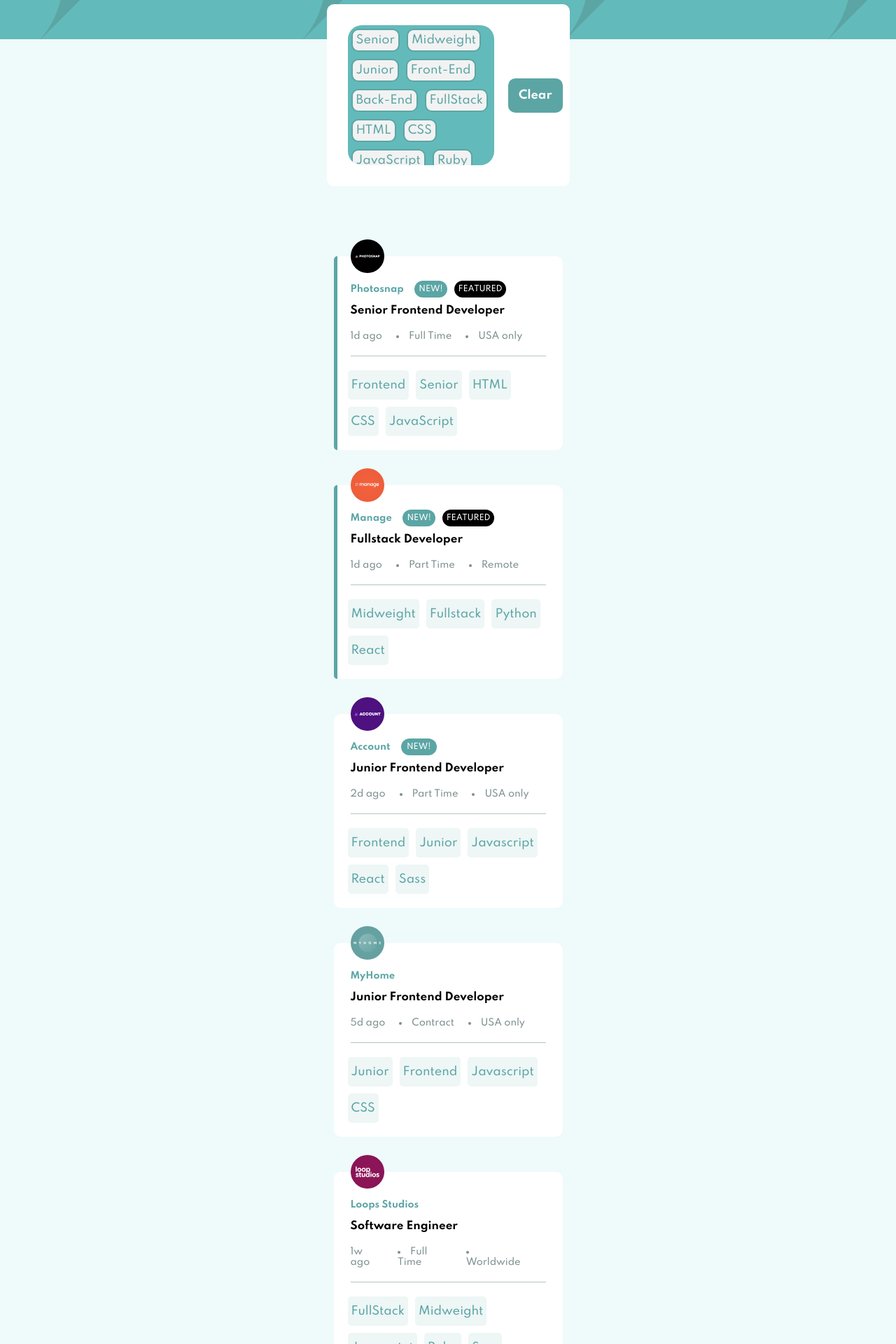
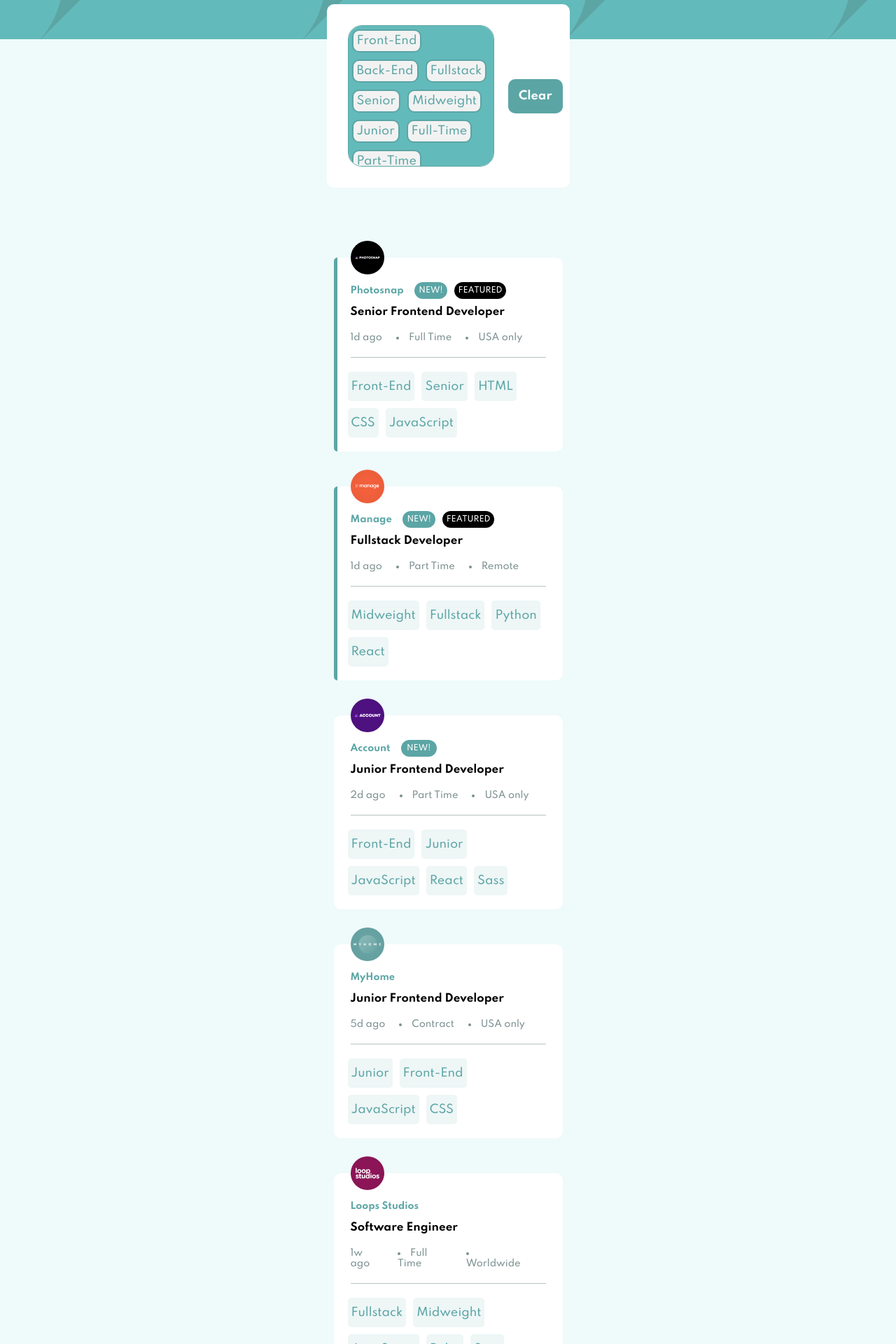
Before and after one commit to Yintii/job-listings, a React (Create React App) app: page / in a window 1280 px wide. Shown: the part 100-2020 px from the top of the page at 70% size. Built offline with nearby package versions, Linux system fonts and the light colour scheme.

Commit message:
The app now handles the clicking and filtering, but does not actually perform the filtering. The props is passed onto the Listings component and we will take the process from there later

```diff
--- a/src/App.js
+++ b/src/App.js
@@ -9,7 +9,6 @@ function App() {
     <div>
       <Header />
       <Filter />
-      <Listings />
     </div>
   );
 }
--- a/src/filter.css
+++ b/src/filter.css
@@ -9,12 +9,7 @@
   position:relative;
   bottom:50px;
   border-radius: 10px;
-}
-.show{
   display:flex;
-}
-.hidden{
-  display:none;
 }
 #filters{
   display:flex;
@@ -26,11 +21,12 @@ ul{
   list-style: none;
   height:200px;
   padding:0;
-  margin:20px;;
+  margin:20px;
   overflow: scroll;
   display:flex;
   flex-flow:row wrap;
   border-radius: 20px;
+  border:1px solid #5CA5A5;
 }
 ul::-webkit-scrollbar{
   display:none;
@@ -72,6 +68,7 @@ li:hover{
   color:white;
 }
 #clear-btn{
+  display:flex;
   font-weight: 700;
   color:white;
   padding:15px;
--- a/src/filter.js
+++ b/src/filter.js
@@ -1,43 +1,59 @@
 
 import React from 'react';
 import './filter.css';
+import Listings from './listings.js';
+
 
 class Filter extends React.Component{
   constructor(props){
     super(props);
-    this.state = {filterItems: ['Senior','Midweight','Junior',
-                                'Front-End', 'Back-End', 'FullStack',
-                                'HTML', 'CSS', 'JavaScript', 'Ruby', 'Python',
-                                'Sass','React','Vue','RoR','Django']};
+    this.state = {filterItems: ["Front-End", "Back-End", "Fullstack",
+                                "Senior", "Midweight", "Junior",
+                                "Full-Time", "Part-Time", "Contract",
+                                "HTML","CSS","Sass", "JavaScript","Python",
+                                "Ruby","React", "Vue", "Django", "RoR"
+                              ],
+                  activeFilters: []
+                            };
+
     this.filter = this.filter.bind(this);
     this.clearBtn = this.clearBtn.bind(this);
   }
 
   filter(e){
+    {/*This function currently only changes the color of the filter
+      I need to make it sort the content now*/}
     let filter_item = e.target;
     if(filter_item.classList.contains('filtered')){
       filter_item.classList.remove('filtered');
     }else{
     filter_item.classList.add('filtered');
+    var addme = this.state.activeFilters.concat(filter_item.innerHTML);
+    this.setState(state =>({
+      activeFilters: addme
+    }));
+    console.log(this.state.activeFilters);
     }
   }
 
   clearBtn(){
+    //removes all the styling for the filtered selections
     const filters = document.getElementsByClassName('formOption');
-    console.log(filters.length);
     for(let i = 0; i<filters.length; i++){
       if(filters[i].classList.contains('filtered')){
         filters[i].classList.remove('filtered');
       }
     }
+    var empty = [];
+    this.setState(state=>({
+      activeFilters: empty
+    }));
     }
-
-
   render(){
-
     return(
       //Filter set to hide by default
-      <div id="filter" className="show">
+      <div>
+        <div id="filter">
             <ul>
               {this.state.filterItems.map((value, index) => {
                 let item = <li key={index} className="formOption" onClick={this.filter}>
@@ -50,6 +66,8 @@ class Filter extends React.Component{
             Clear
           </div>
         </div>
+        <Listings filtration_items={this.state.activeFilters}/>
+      </div>
     );
   }
 }
--- a/src/listings.js
+++ b/src/listings.js
@@ -15,8 +15,10 @@ import insure      from "./images/insure.svg";
 import eyeCamCo    from "./images/eyecam-co.svg";
 import theAFC      from "./images/the-air-filter-company.svg";
 
-function Listings(){
+function Listings(props){
+  console.log(props.filtration_items);
   return(
+    <main>
         <div id="Listings">
         {/*photosnap*/}
         <Job
@@ -27,7 +29,7 @@ function Listings(){
          age={"1d ago"}
          workTime={"Full Time"}
          jobLocation={"USA only"}
-     requisites={['Frontend','Senior','HTML','CSS','JavaScript']}
+         requisites={['Front-End','Senior','HTML','CSS','JavaScript']}
          />
         {/*manage*/}
         <Job
@@ -49,7 +51,7 @@ function Listings(){
         age={"2d ago"}
         workTime={"Part Time"}
         jobLocation={"USA only"}
-    requisites={['Frontend','Junior','Javascript', 'React', 'Sass']}
+        requisites={['Front-End','Junior','JavaScript', 'React', 'Sass']}
         />
         {/*MyHome*/}
         <Job
@@ -60,7 +62,7 @@ function Listings(){
         age={"5d ago"}
         workTime={"Contract"}
         jobLocation={"USA only"}
-    requisites={['Junior','Frontend','Javascript', 'CSS']}
+        requisites={['Junior','Front-End','JavaScript', 'CSS']}
         />
         {/*Loop Studios*/}
         <Job
@@ -71,7 +73,7 @@ function Listings(){
         age={"1w ago"}
         workTime={"Full Time"}
         jobLocation={"Worldwide"}
-    requisites={['FullStack','Midweight','Javascript','Ruby','Sass']}
+        requisites={['Fullstack','Midweight','JavaScript','Ruby','Sass']}
         />
         {/*FaceIt*/}
         <Job
@@ -82,7 +84,7 @@ function Listings(){
         age={"2w ago"}
         workTime={"Full Time"}
         jobLocation={"UK only"}
-    requisites={['Junior','Backend','Ruby','RoR']}
+        requisites={['Junior','Back-End','Ruby','RoR']}
         />
         {/*Shortly*/}
         <Job
@@ -93,7 +95,7 @@ function Listings(){
         age={"2w ago"}
         workTime={"Full Time"}
         jobLocation={"Worldwide"}
-    requisites={['Frontend','Junior','Javascript', 'Sass']}
+        requisites={['Front-End','Junior','JavaScript', 'Sass']}
         />
         {/*Insure*/}
         <Job
@@ -104,7 +106,7 @@ function Listings(){
         age={"2w ago"}
         workTime={"Full Time"}
         jobLocation={"USA only"}
-    requisites={['Junior','Frotend','Javascript', 'Vue', 'Sass']}
+        requisites={['Junior','Front-End','JavaScript', 'Vue', 'Sass']}
         />
         {/*Eyecam Co.*/}
         <Job
@@ -117,7 +119,7 @@ function Listings(){
         jobLocation={"Worldwide"}
         role={"Fullstack"}
         roleLevel={"Midweight"}
-    requisites={['Midweight','Fullstack','Javascript', 'Python', 'Django']}
+        requisites={['Midweight','Fullstack','JavaScript', 'Python', 'Django']}
         />
         {/*The Air Filter Conpany*/}
         <Job
@@ -128,10 +130,12 @@ function Listings(){
         age={"1mo ago"}
         workTime={"Part Time"}
         jobLocation={"Worldwide"}
-    requisites={['Frontend','Junior','Javascript', 'React', 'Sass']}
+        requisites={['Frontend','Junior','JavaScript', 'React', 'Sass']}
         />
         </div>
+      </main>
     );
+
 }
 
 export default Listings;
--- a/src/requirements.js
+++ b/src/requirements.js
@@ -9,7 +9,6 @@ class Requirements extends React.Component{
     super(props);
     this.state = {listArr: []};
     this.requirements = props.requisites;
-    this.handleClick = this.handleClick.bind(this);
     this.theRequisites = this.requirements.map((requisite)=>
     <div className="requisite" onClick={this.handleClick}>
       <div className="requisite-text">
@@ -18,16 +17,6 @@ class Requirements extends React.Component{
     </div>
     );
   }
-
-  handleClick(e){
-    var req = e.target
-    this.setState(state => ({
-      listArr: [].push(req.innerHTML)
-    }));
-    console.log(this.state.listArr.toString());
-  }
-
-
   render(){
     return(
     <div className="requirements">
```
Lines whose indentation alone changed are shown as unchanged.
